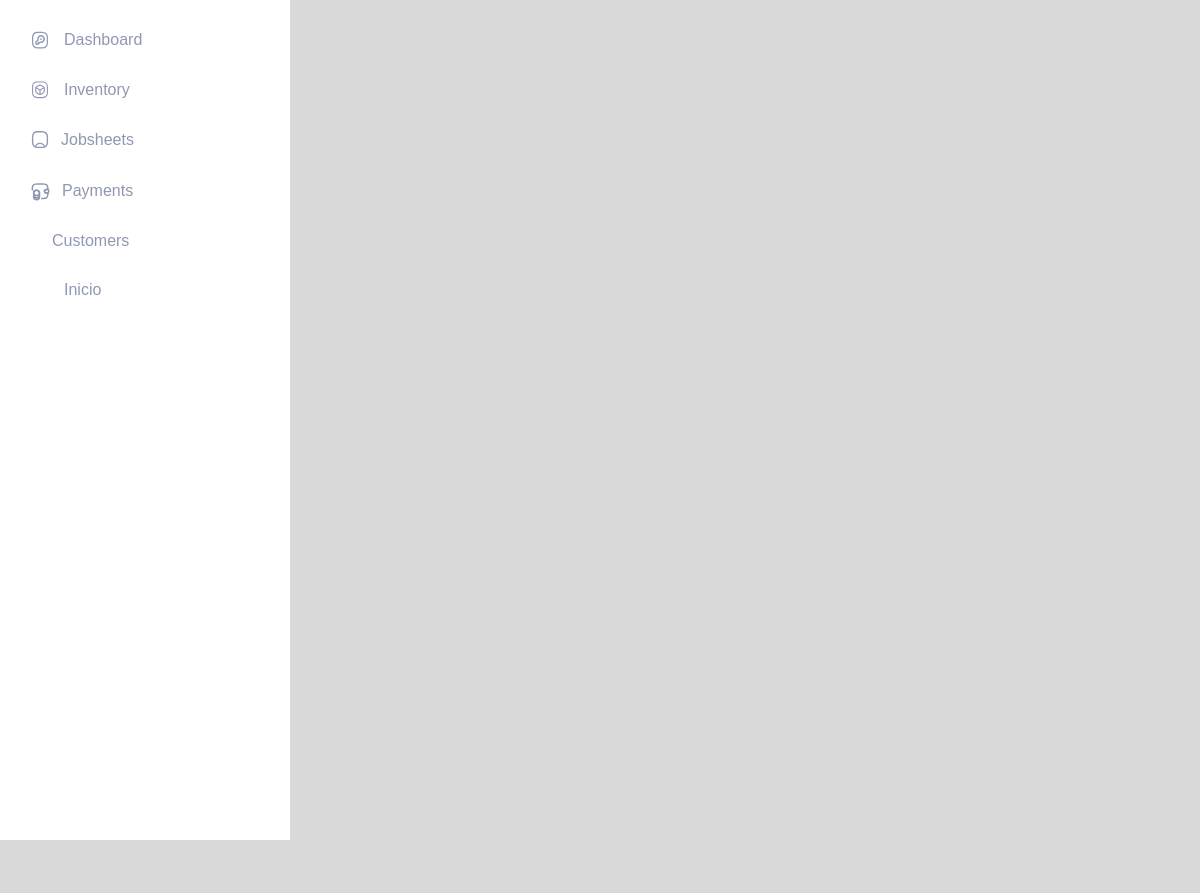
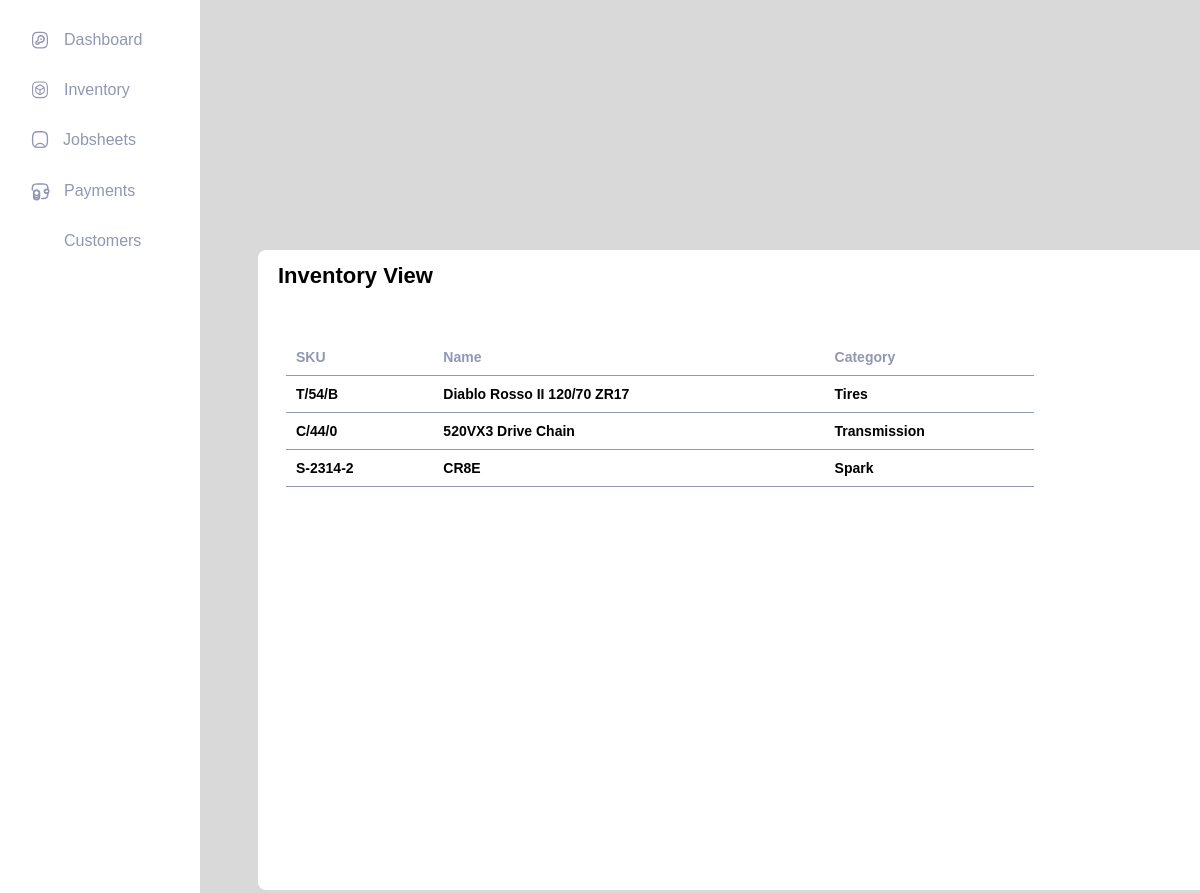
Before and after one commit to SGabrielH/consultoriaSingapur, an Electron app: page index.html in a window 800 px wide. Shown: the top 893 px of the page, 1200 px wide, since content can reach past the window. Before the commit the page ends 840 px from the top, so only its background shows below. Drawn offline with Linux system fonts and the light colour scheme.

Commit message:
Barra lateral izquierda v3 e Inventory View v1

```diff
--- a/index.html
+++ b/index.html
@@ -5,7 +5,6 @@
   <meta name="viewport" content="width=device-width, initial-scale=1.0">
   <title>Web Page test</title>
   <link rel="stylesheet" href="styles.css">
-  <link rel="stylesheet" href="https://cdnjs.cloudflare.com/ajax/libs/font-awesome/6.7.2/css/all.min.css">
 </head>
 <body>
   <div class="sidebar">
@@ -47,12 +46,37 @@
     <button class="sidebar-button sidebar-button2" id="btn5">
       Customers
     </button>
-    <button class="sidebar-button" id="boton">
-      <svg class="icon" width="21" height="22" viewBox="0 0 21 22" xmlns="http://www.w3.org/2000/svg">
-        <!-- Código del ícono aquí -->
-      </svg>
-      <span class="texto5">Inicio</span>
-    </button>
+  </div>
+  <div class="inventory-view">
+    <div class="texto-modulos">
+      Inventory View
+      <table>
+        <thead>
+          <tr class="principal-row">
+            <th>SKU</th>
+            <th>Name</th>
+            <th>Category</th>
+          </tr>
+        </thead>
+        <tbody>
+          <tr>
+            <td class="other-row">T/54/B</td>
+            <td class="other-row">Diablo Rosso II 120/70 ZR17</td>
+            <td class="other-row">Tires</td>
+        </tr>
+        <tr>
+            <td class="other-row">C/44/0</td>
+            <td class="other-row">520VX3 Drive Chain</td>
+            <td class="other-row">Transmission</td>
+        </tr>
+        <tr>
+            <td class="other-row">S-2314-2</td>
+            <td class="other-row">CR8E</td>
+            <td class="other-row">Spark</td>
+        </tr>
+        </tbody>
+      </table>
+    </div>
   </div>
   <script src="script.js"></script>
 </body>
--- a/script.js
+++ b/script.js
@@ -13,25 +13,3 @@ document.getElementById('btn1').addEventListener('click', () => {
   document.getElementById('btn4').addEventListener('click', () => {
     alert('Botón Salir clickeado');
   });
-
-  /*MEDICION DE DISTANCIAS*/
-
-  const boton = document.getElementById('btn2');
-  const icono = boton.querySelector('.icon');
-  const texto = boton.querySelector('.texto2');
-
-  // Usando offsetLeft
-  console.log("Distancia del ícono al lateral izquierdo del botón (offsetLeft):", icono.offsetLeft);
-  console.log("Distancia del texto al lateral izquierdo del botón (offsetLeft):", texto.offsetLeft);
-
-  // Usando getBoundingClientRect()
-  const rectBoton = boton.getBoundingClientRect();
-  const rectIcono = icono.getBoundingClientRect();
-  const rectTexto = texto.getBoundingClientRect();
-
-  let lateralDerecho_icono=rectIcono.left - rectBoton.left + 20;
-  let lateralIzquierdo_texto=rectTexto.left - rectBoton.left;
-
-  console.log("Distancia del ícono al lateral izquierdo del botón (getBoundingClientRect):", lateralDerecho_icono);
-  console.log("Distancia del texto al lateral izquierdo del botón (getBoundingClientRect):", lateralIzquierdo_texto);
-  console.log("Gap", lateralIzquierdo_texto - lateralDerecho_icono, "px");
--- a/styles.css
+++ b/styles.css
@@ -1,14 +1,26 @@
 body {
-    margin: 0;
+    height: 200vh;
     font-family: Poppins, sans-serif;
     background-color: #D9D9D9;
+    overflow-y: auto;
+  }
+
+  .texto-modulos{
+    font-family:Poppins, sans-serif;
+    margin-left: 20px;
+    margin-top: 13px;
+    font-size: 22px;
+    font-weight: bold;
   }
 
   /*SIDE BAR IZQUIERDA*/
 
   .sidebar {
-    width: 250px;
-    height: 100vh;
+    position: fixed;
+    top: 0px;
+    left: 0px;
+    width: 160px;
+    height: 1024px;
     background-color: #ffffff;
     padding: 20px;
   }
@@ -20,7 +32,7 @@ body {
     width: 100%;
     padding: 10px;
     margin-bottom: 10px;
-    background-color: hsl(0, 0%, 100%);
+    background-color: white;
     color: #9197B3;
     border: none;
     border-radius: 8px;
@@ -31,12 +43,12 @@ body {
   }
 
   .sidebar-button1 {
-    gap: 11px;
+    gap: 13px;
   }
 
   .sidebar-button2 {
     gap: 0px;
-    padding-left: 32px;
+    padding-left: 44px;
   }
 
   .icon {
@@ -136,3 +148,51 @@ body {
   .sidebar-button i {
     margin-right: 10px;
   }
+
+  /*INVENTORY VIEW*/
+
+.inventory-view{
+  margin-top: 250px;
+  margin-left: 250px;
+  width: 955px;
+  height: 80vh;
+  background-color: white;
+  border-radius: 8px;
+  overflow-y: auto;
+}
+
+table {
+  width: 80%;
+  margin-top: 50px;
+  margin-left: 8px;
+  border-collapse: collapse; /* Une los bordes de las celdas */
+}
+
+th, td {
+  padding: 10px;
+  text-align: left;
+}
+
+/* Línea gris para separar filas */
+tr {
+  border-bottom: 0.5px solid #9197B3; /* Solo separa filas */
+}
+
+/* Quita bordes entre columnas */
+td, th {
+  border: none;
+}
+
+th {
+  background-color: white; /* Fondo gris claro para los encabezados */
+}
+
+.principal-row{
+  font-size: 14px;
+  color: #9197B3;
+}
+
+.other-row{
+  font-size: 14px;
+  font-weight: 600;
+}
```
